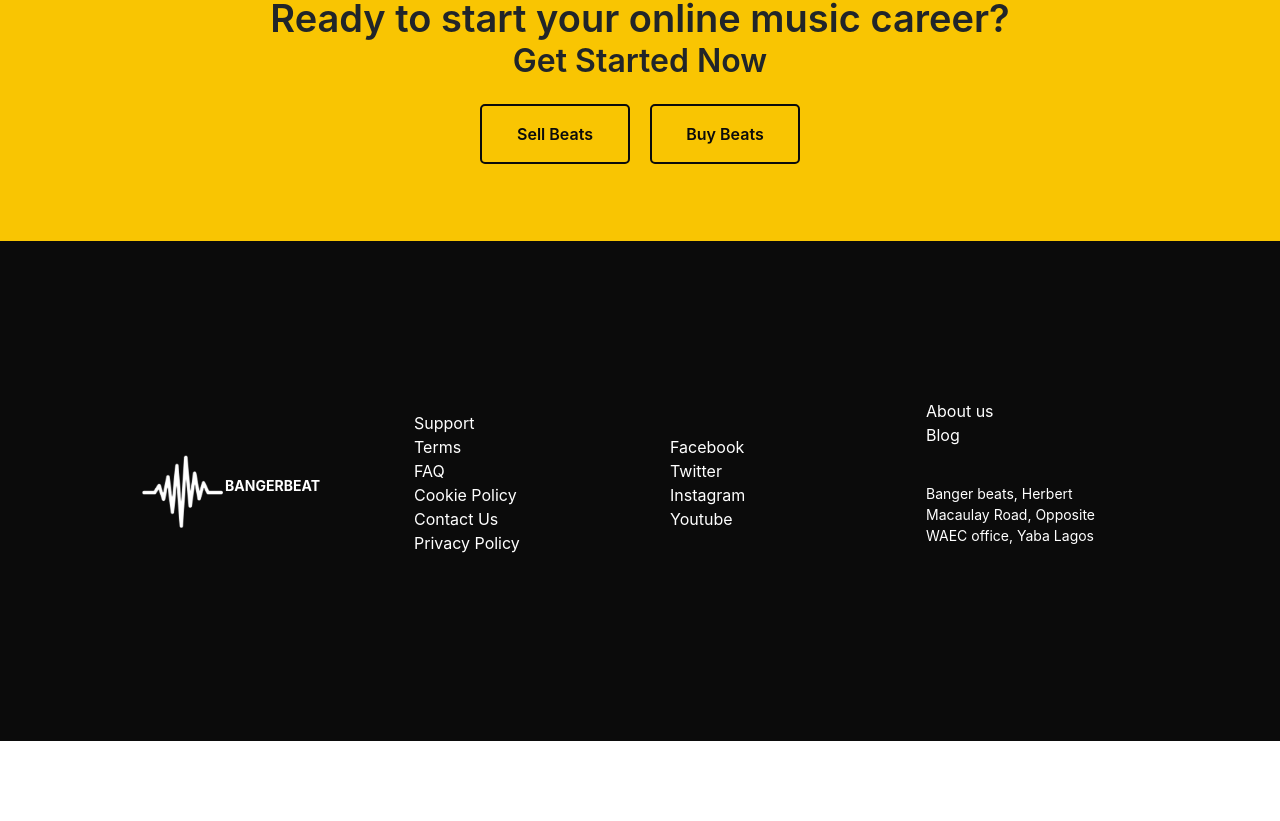
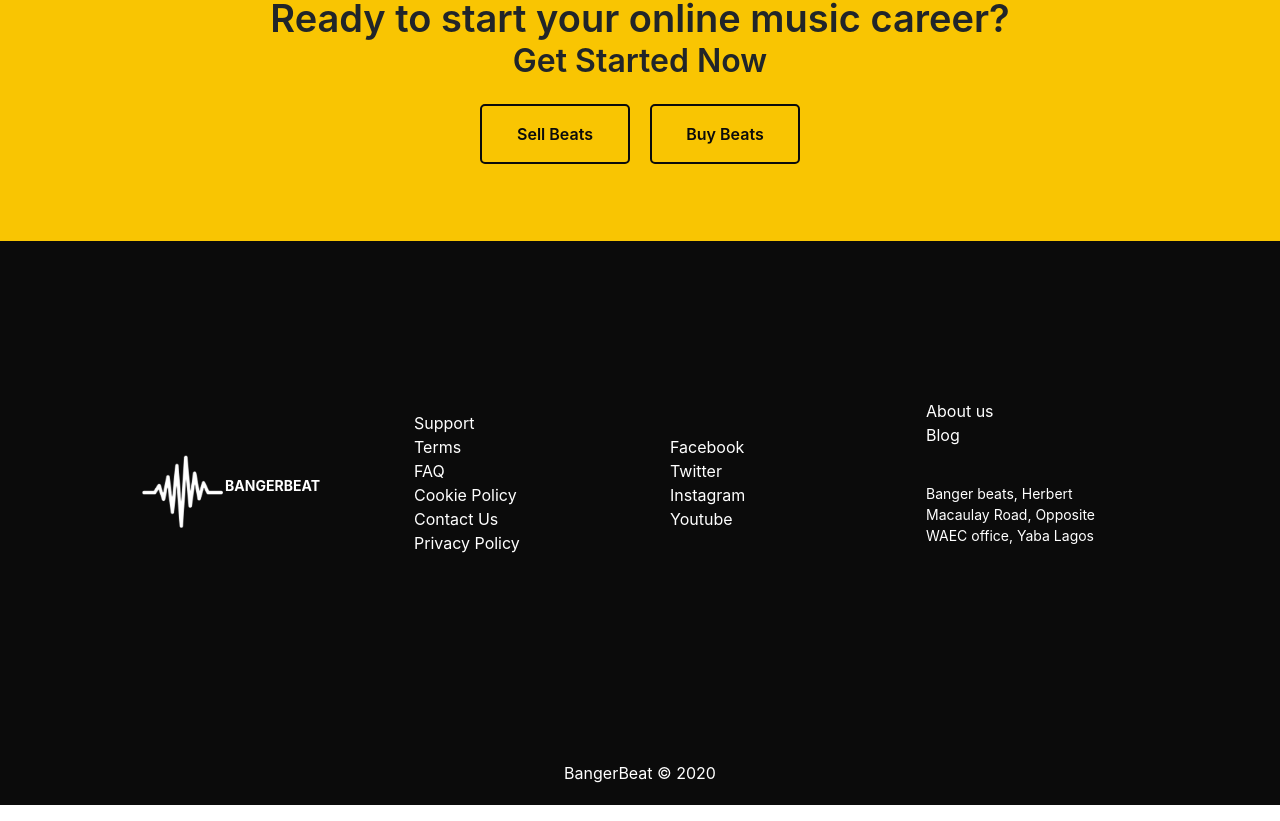
Before and after one commit to andela-tolotin/BangerBeat, a React (Create React App) app: page / in a window 1280 px wide. Shown: the part 2918-3739 px from the top of the page. Before the commit the page ends 3675 px from the top, so only its background shows below. Built offline with nearby package versions, Linux system fonts and the light colour scheme.

Commit message:
fix copy right

```diff
--- a/src/assets/css/Home.css
+++ b/src/assets/css/Home.css
@@ -271,6 +271,12 @@
   justify-content: center;
 }
 
+.copyright {
+  text-align: center;
+  padding: 20px;
+  color: white;
+}
+
 @media (min-width: 320px) {
   .home_wrapper,
   .producer_wrapper {
@@ -338,13 +344,8 @@
   }
 
   footer {
-    display: flex !important;
-    min-height: 500px;
+    min-height: 300px;
     background: var(--banger-black);
-    flex-direction: row;
-    justify-content: space-evenly;
-    align-items: center;
-    flex-wrap: wrap;
   }
 
   footer .footer_company_brand h3 {
--- a/src/components/HomeComponent.js
+++ b/src/components/HomeComponent.js
@@ -86,6 +86,7 @@
 const Home = () => {
   const [search, setSearch] = React.useState("");
   const searchRef = React.useRef();
+  const copyRightYear = new Date();
   const captureInput = () => {
     setSearch(searchRef.current.value);
   };
@@ -246,12 +247,10 @@
                 </address>
               </div>
             </div>
+            <p className={"copyright"}>
+              BangerBeat &copy; {copyRightYear.getFullYear()}
+            </p>
           </footer>
-        </Col>
-      </Row>
-      <Row>
-        <Col>
-          <p className={"copyright"}></p>
         </Col>
       </Row>
     </React.Fragment>
```
